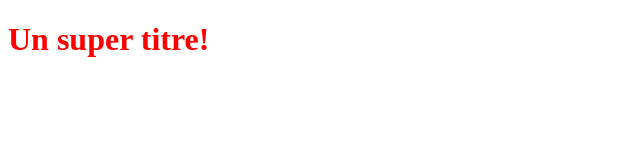
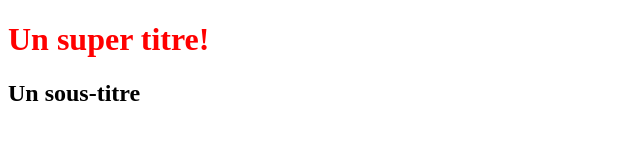
Before and after one commit to Gregverd/OpenclassroomsProject, a plain HTML site: page index.html in a window 1280 px wide. Shown: the whole page, without its empty margins (0-640 px from the left). Drawn offline with Linux system fonts and the light colour scheme.

Commit message:
Rajout d'un sous-titre

```diff
--- a/index.html
+++ b/index.html
@@ -5,6 +5,7 @@
    <link rel="stylesheet" type="text/css" href="styles.css">
 </head>
 <body>
-   <h1>Un super titre!</h1>
+    <h1>Un super titre!</h1>
+    <h2>Un sous-titre</h2>
 </body>
 </html>
```
